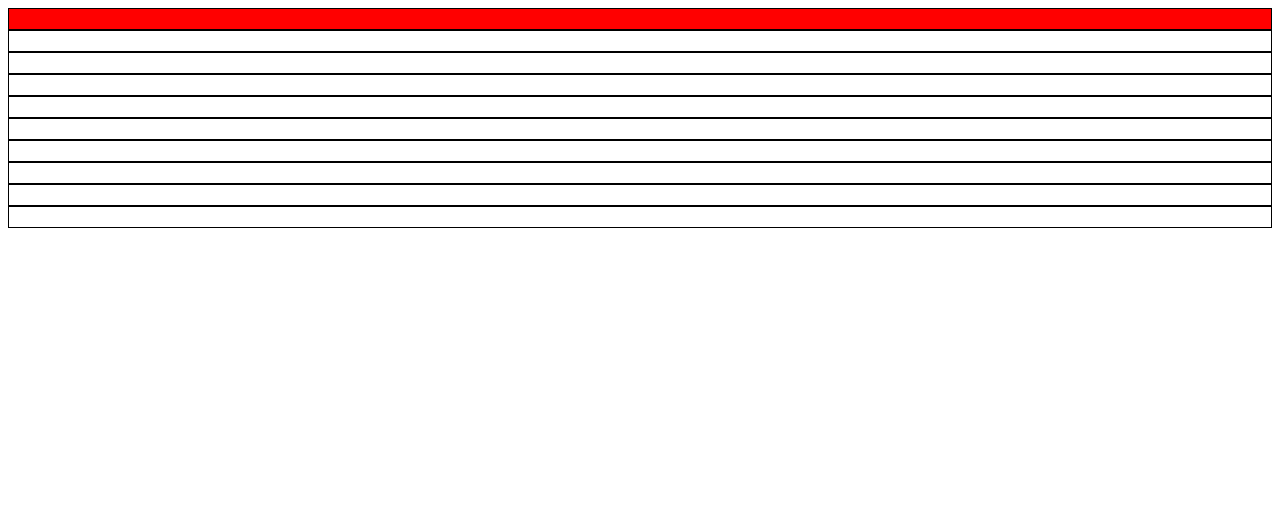
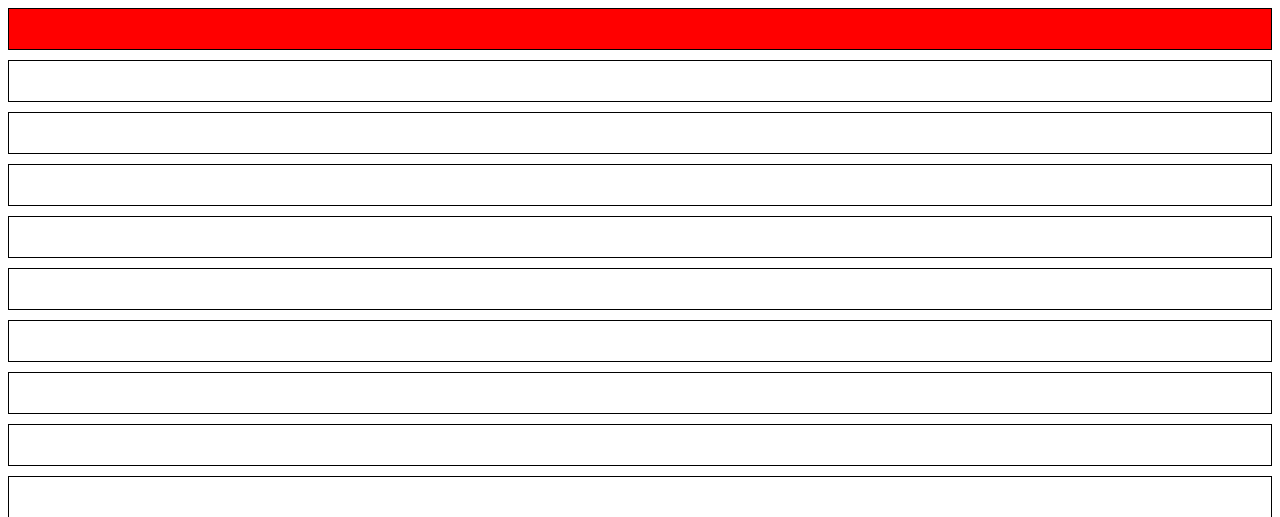
Before and after one commit to Alae779/miseen, a plain HTML site: page index.html in a window 1280 px wide. Shown: the top 517 px of the page. Drawn offline with Linux system fonts and the light colour scheme.

Commit message:
fix style lol

```diff
--- a/index.html
+++ b/index.html
@@ -9,16 +9,16 @@
 </head>
 <body>
     <section id="cont">
-        <div style="border: 1px solid black; height: 20px;" id="challenge-1"></div>
-        <div style="border: 1px solid black; height: 20px;"  id="challenge-2"></div>
-        <div style="border: 1px solid black; height: 20px;"  id="challenge-3"></div>
-        <div style="border: 1px solid black; height: 20px;"  id="challenge-4"></div>
-        <div style="border: 1px solid black; height: 20px;"  id="challenge-5"></div>
-        <div style="border: 1px solid black; height: 20px;"  id="challenge-6"></div>
-        <div style="border: 1px solid black; height: 20px;"  id="challenge-7"></div>
-        <div style="border: 1px solid black; height: 20px;"  id="challenge-8"></div>
-        <div style="border: 1px solid black; height: 20px;"  id="challenge-9"></div>
-        <div style="border: 1px solid black; height: 20px;"  id="challenge-10"></div>
+        <div id="challenge-1"></div>
+        <div id="challenge-2"></div>
+        <div id="challenge-3"></div>
+        <div id="challenge-4"></div>
+        <div id="challenge-5"></div>
+        <div id="challenge-6"></div>
+        <div id="challenge-7"></div>
+        <div id="challenge-8"></div>
+        <div id="challenge-9"></div>
+        <div id="challenge-10"></div>
     </section>
     <script src="main.js"></script>
 </body>
--- a/style.css
+++ b/style.css
@@ -1,4 +1,9 @@
-.cont div{
+#cont div{
     border: 1px solid black;
-    height: 10px;
+    height: 40px;
 }
+#cont{
+    display: flex;
+    flex-direction: column;
+    gap: 10px;
+}
```
